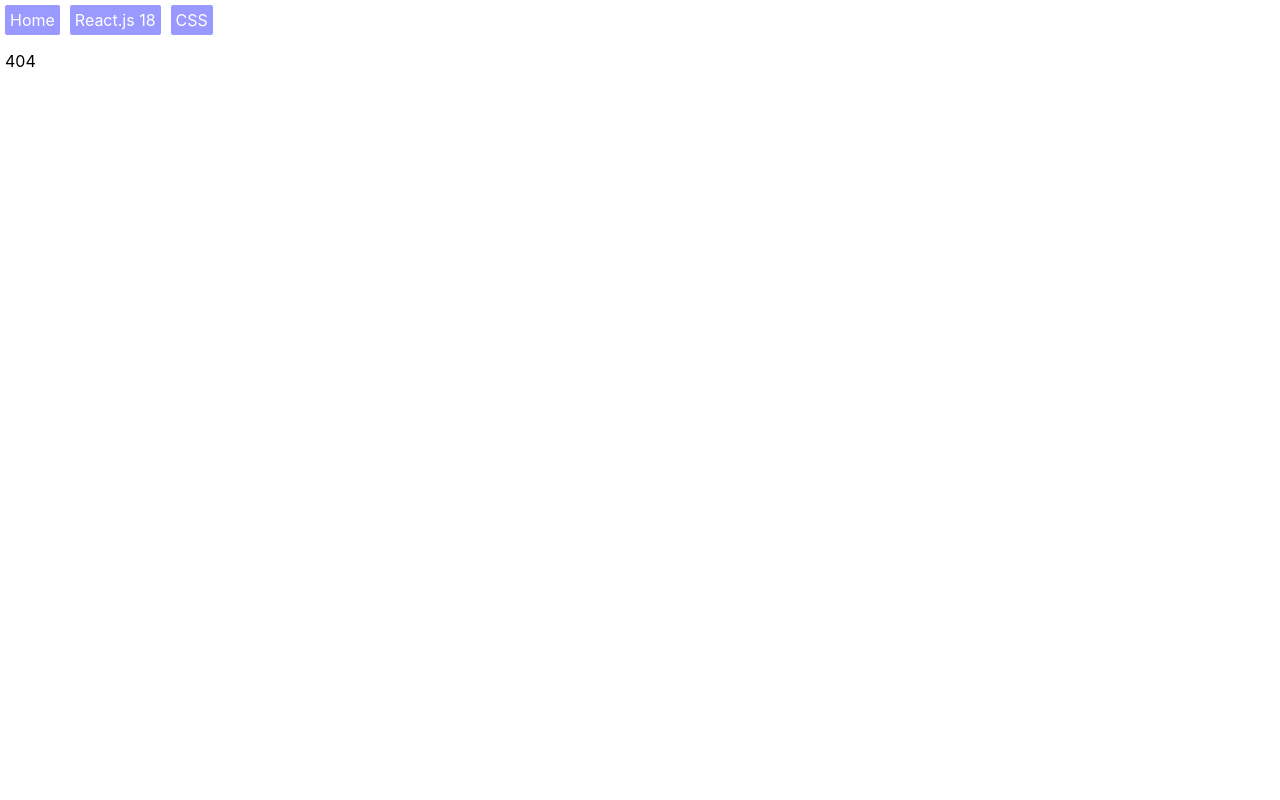
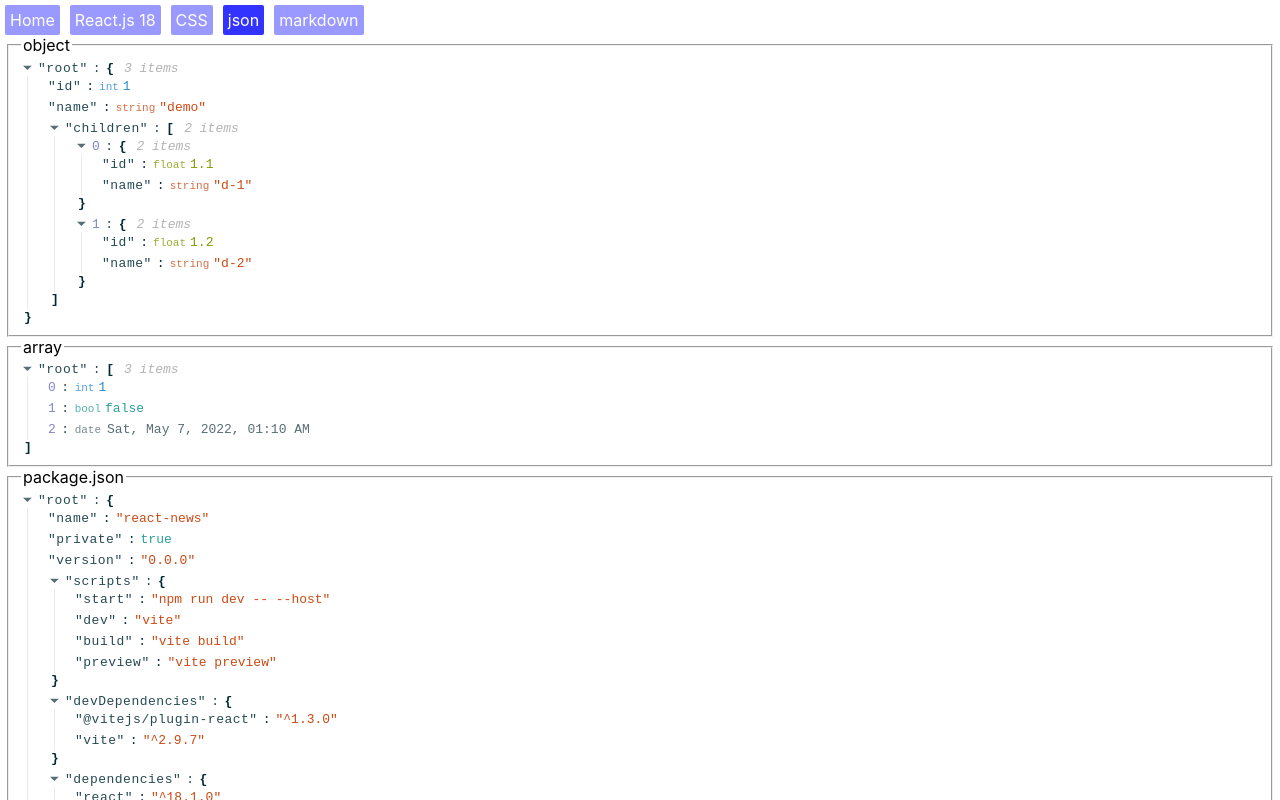
Before and after one commit to Huauauaa/react-news, a React (Vite) app: page /#/json in a window 1280 px wide. Before the commit this address had no page. Shown: the top 800 px of the page. Built offline with nearby package versions, Linux system fonts and the light colour scheme.

Commit message:
show markdown & json

```diff
--- a/package.json
+++ b/package.json
@@ -15,7 +15,10 @@
   "dependencies": {
     "react": "^18.1.0",
     "react-dom": "^18.1.0",
+    "react-json-view": "^1.21.3",
+    "react-markdown": "^8.0.3",
     "react-router-dom": "^6.3.0",
+    "remark-gfm": "^3.0.1",
     "styled-components": "^5.3.5"
   }
 }
--- a/src/App.jsx
+++ b/src/App.jsx
@@ -1,6 +1,8 @@
 import { Routes, Route, Link, useLocation } from 'react-router-dom';
 import StyledApp from './App.styled';
 import CSSPage from './pages/css/CSSPage';
+import ReactJsonView from './pages/demos/ReactJsonView';
+import ReactMarkdown from './pages/demos/ReactMarkdown';
 import Feature18 from './pages/Feature18';
 import HomePage from './pages/HomePage';
 
@@ -12,6 +14,8 @@ function App() {
     { label: 'Home', path: '/' },
     { label: 'React.js 18', path: '/feature-18' },
     { label: 'CSS', path: '/css' },
+    { label: 'json', path: '/json' },
+    { label: 'markdown', path: '/markdown' },
   ];
   return (
     <StyledApp>
@@ -32,6 +36,8 @@ function App() {
         <Route path='/' element={<HomePage />} />
         <Route path='/feature-18' element={<Feature18 />} />
         <Route path='/css' element={<CSSPage />} />
+        <Route path='/json' element={<ReactJsonView />} />
+        <Route path='/markdown' element={<ReactMarkdown />} />
         <Route path='*' element={<p>404</p>} />
       </Routes>
     </StyledApp>
--- /dev/null
+++ b/src/pages/demos/ReactJsonView.jsx
@@ -0,0 +1,43 @@
+import React from 'react';
+import JSONView from 'react-json-view';
+import configPackage from '../../../package.json';
+
+/**
+ * https://github.com/mac-s-g/react-json-view
+ * @returns
+ */
+function ReactJsonView() {
+  const obj = {
+    id: 1,
+    name: 'demo',
+    children: [
+      { id: 1.1, name: 'd-1' },
+      { id: 1.2, name: 'd-2' },
+    ],
+  };
+
+  const arr = [1, false, new Date()];
+
+  return (
+    <div>
+      <fieldset>
+        <legend>object</legend>
+        <JSONView src={obj} />
+      </fieldset>
+      <fieldset>
+        <legend>array</legend>
+        <JSONView src={arr} />
+      </fieldset>
+      <fieldset>
+        <legend>package.json</legend>
+        <JSONView
+          src={configPackage}
+          displayDataTypes={false}
+          displayObjectSize={false}
+        />
+      </fieldset>
+    </div>
+  );
+}
+
+export default ReactJsonView;
--- /dev/null
+++ b/src/pages/demos/ReactMarkdown.jsx
@@ -0,0 +1,27 @@
+import React from 'react';
+import Markdown from 'react-markdown';
+import remarkGfm from 'remark-gfm';
+
+/**
+ * https://github.com/remarkjs/react-markdown
+ * @returns
+ */
+function ReactMarkdown() {
+  const markdown = `A paragraph with *emphasis* and **strong importance**.
+
+> A block quote with ~strikethrough~ and a URL: https://reactjs.org.
+
+* Lists
+* [ ] todo
+* [x] done
+
+A table:
+
+| a | b |
+| - | - |
+`;
+
+  return <Markdown remarkPlugins={[remarkGfm]} children={markdown} />;
+}
+
+export default ReactMarkdown;
```
Also changed, not shown: 1 other file (tests, documents, lock files or other folders).
